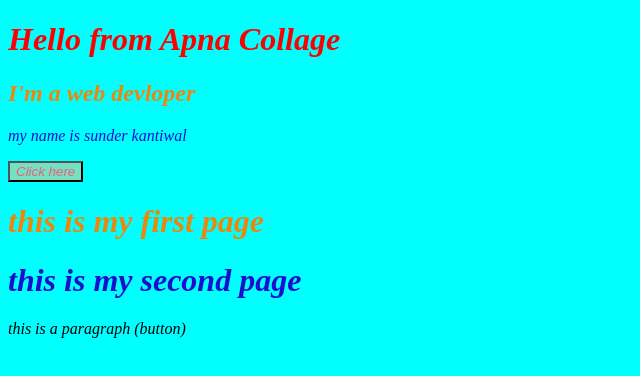
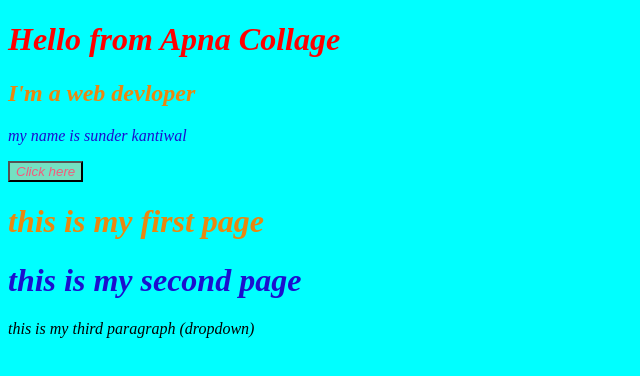
Before and after one commit to thekantiwal1504-debug/CSS_HTML, a plain HTML site: page INDEX.html in a window 1280 px wide. Shown: the whole page, without its empty margins (0-640 px from the left). Drawn offline with Linux system fonts and the light colour scheme.

```diff
--- a/INDEX.html
+++ b/INDEX.html
@@ -17,4 +17,4 @@
     <h1 class="myclass" id="heading03">this is my second page</h1>
 </body>
 </html>
-<p>this is a paragraph (button)</p>
+<p>this is my third paragraph (dropdown)</p>
```
